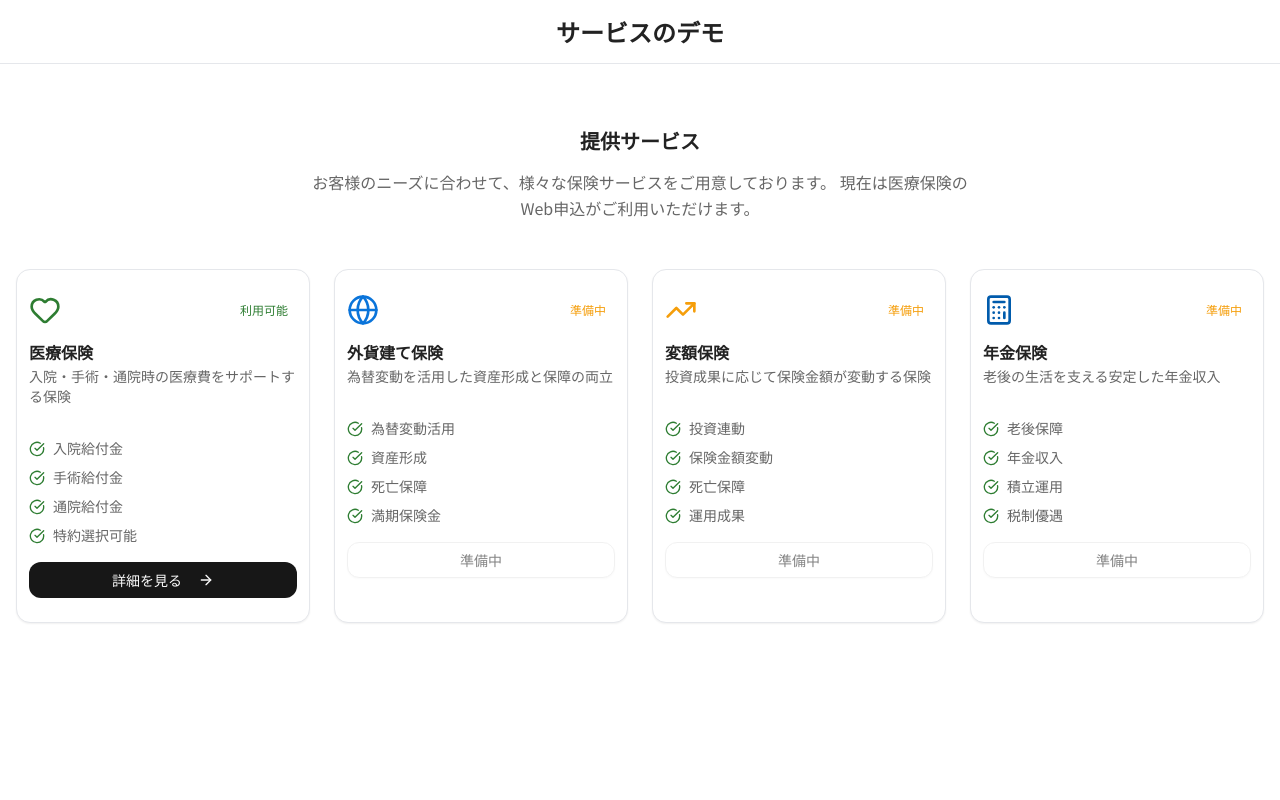
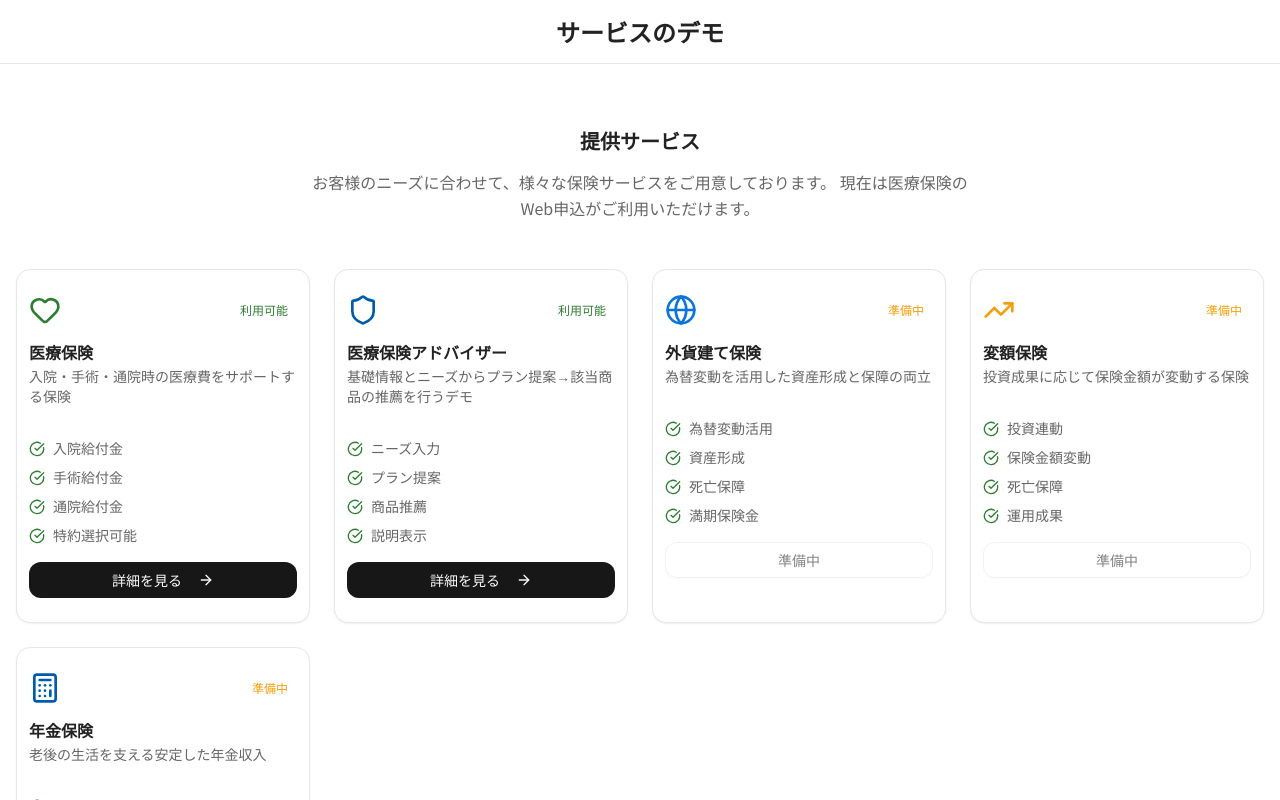
Before and after one commit to x-ichirou-x/hyakkei, a Next.js app: page / in a window 1280 px wide. Shown: the top 800 px of the page. Built offline with nearby package versions, Linux system fonts and the light colour scheme.

Commit message:
医療保険アドバイザーのフォルダと導線作成

```diff
--- /dev/null
+++ b/app/medicalPlanAdvisor/page.tsx
@@ -0,0 +1,38 @@
+/**
+ * 医療保険プランアドバイザー エントリページ
+ *
+ * 概要:
+ * - ユーザーの基礎情報とニーズに基づき、医療保険のプラン提案を行い、
+ *   そのプラン条件を満たす該当商品の提案へつなげるデモの起点となるページ。
+ *
+ * 主な仕様:
+ * - ルーティング: /medicalPlanAdvisor
+ * - 現段階ではプレースホルダー表示のみ（今後、入力→プラン→商品推薦のフローを実装）
+ * - 既存のデザイントークン/コンポーネントとの整合を前提にUIを拡張予定
+ *
+ * 制限事項:
+ * - デモ用途のため、実販売情報/募集資料とは異なる可能性があります。
+ * - 推薦ロジックは未実装のため、現時点では静的な表示のみを行います。
+ */
+
+/**
+ * ページコンポーネント
+ * @returns {JSX.Element} 画面要素
+ */
+export default function medicalPlanAdvisorPage(): JSX.Element {
+  return (
+    <div className="min-h-screen bg-semantic-bg">
+      <div className="container mx-auto px-4 py-16">
+        <h1 className="text-h1 font-semibold text-semantic-fg mb-4">医療保険プランアドバイザー（デモ）</h1>
+        <p className="text-body text-semantic-fg-subtle mb-8">
+          入力フォーム、プラン提案、商品推薦のフローを順次実装します。このページはエントリポイントです。
+        </p>
+        <div className="rounded-lg border border-semantic-border p-6 bg-semantic-bg">
+          <p className="text-body text-semantic-fg">
+            近日中に「ユーザー入力 → プラン提案 → 該当商品の推薦」機能を公開予定です。
+          </p>
+        </div>
+      </div>
+    </div>
+  )
+}
--- a/app/page.tsx
+++ b/app/page.tsx
@@ -43,6 +43,16 @@ export default function Home() {
       color: "text-semantic-success"
     },
     {
+      id: "medical-plan-advisor",
+      title: "医療保険アドバイザー",
+      description: "基礎情報とニーズからプラン提案→該当商品の推薦を行うデモ",
+      icon: Shield,
+      status: "available",
+      features: ["ニーズ入力", "プラン提案", "商品推薦", "説明表示"],
+      path: "/medicalPlanAdvisor",
+      color: "text-semantic-brand"
+    },
+    {
       id: "foreign",
       title: "外貨建て保険",
       description: "為替変動を活用した資産形成と保障の両立",
@@ -81,6 +91,8 @@ export default function Home() {
   const handleServiceClick = (serviceId: string) => {
     if (serviceId === "medical") {
       window.location.href = "/medical"
+    } else if (serviceId === "medical-plan-advisor") {
+      window.location.href = "/medicalPlanAdvisor"
     } else {
       setActiveService(serviceId)
     }
```
